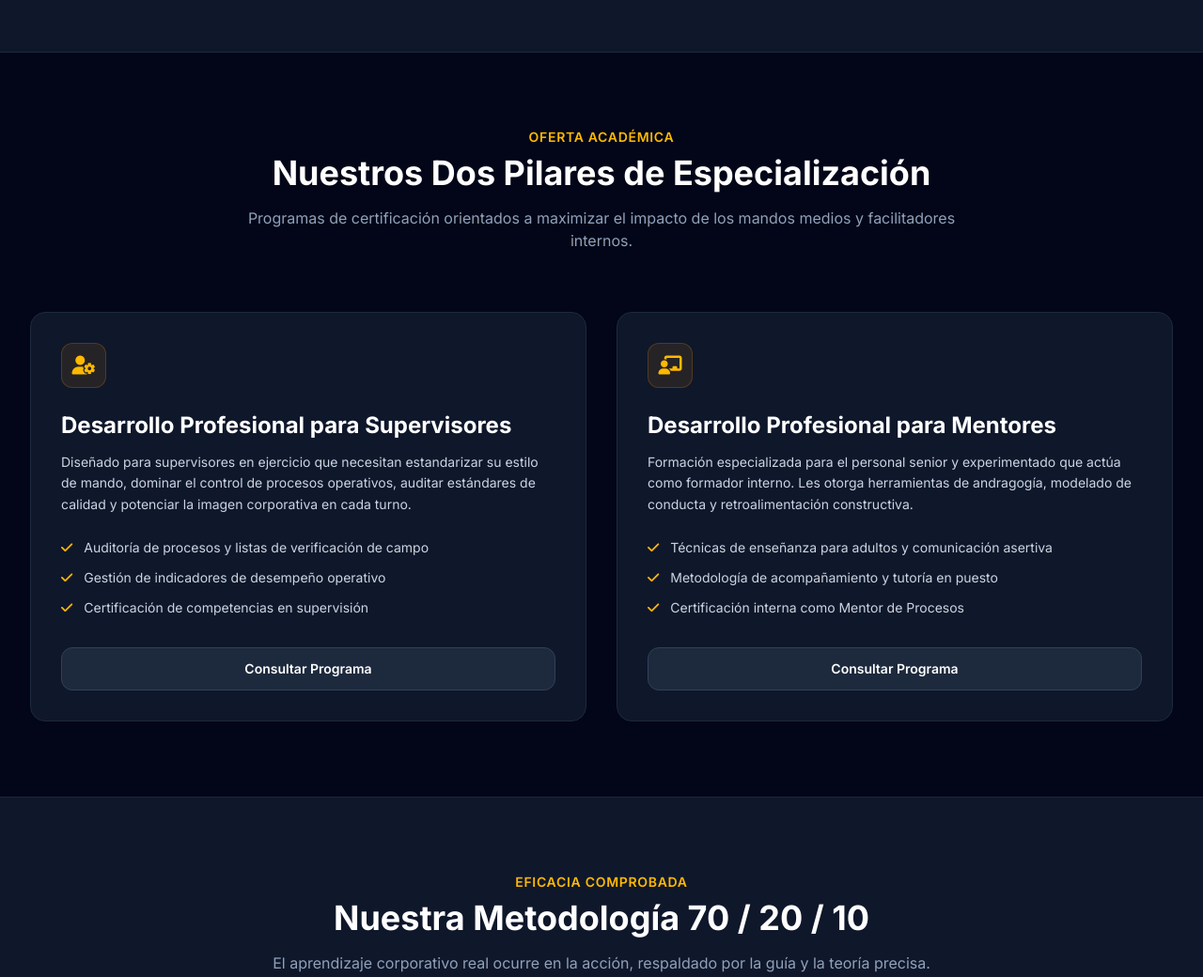
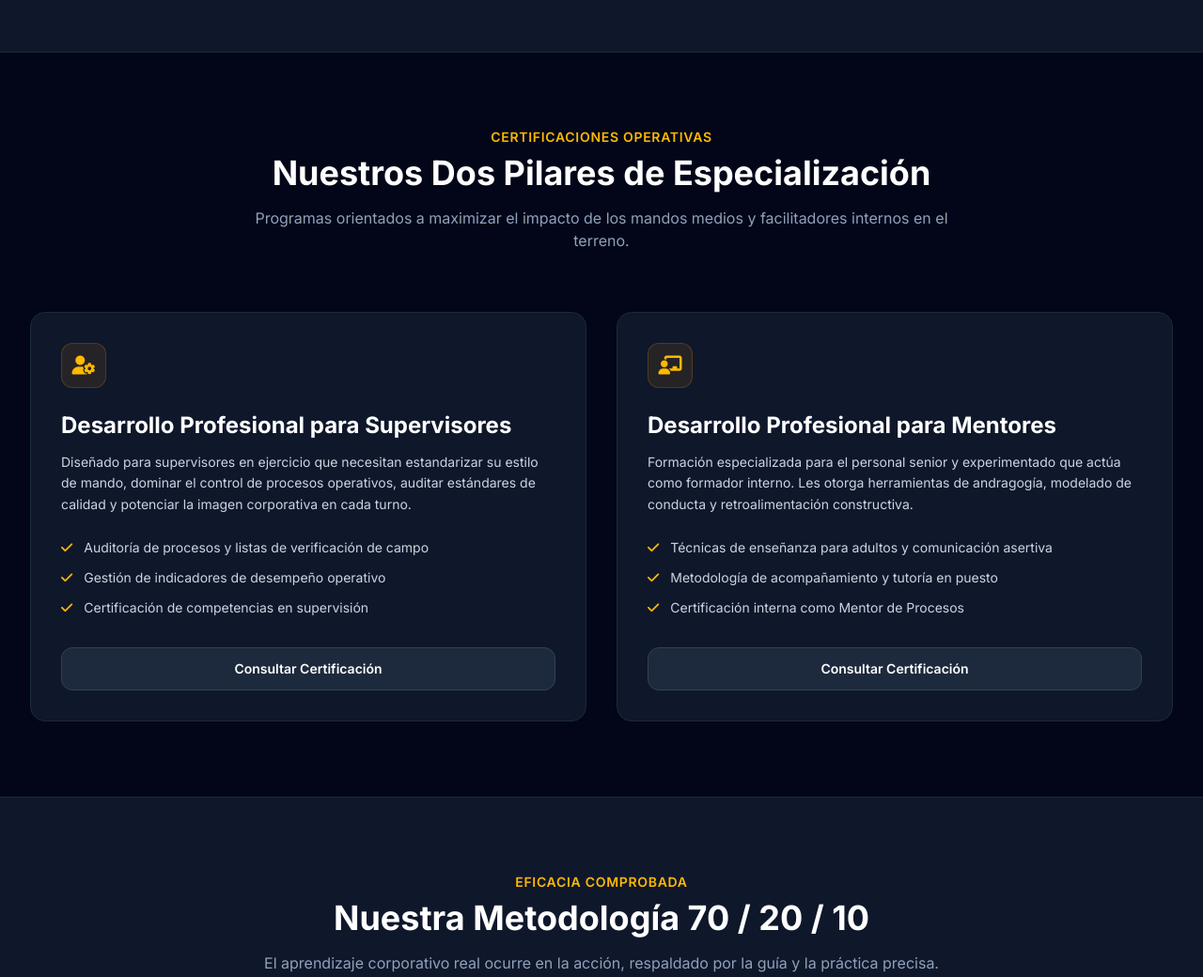
Before and after one commit to alexisconsultorpa-source/Web-capacitacionesalr, a plain HTML site: page index.html in a window 1280 px wide. Shown: the part 1420-2460 px from the top of the page at 94% size. Drawn offline with nearby package versions, Linux system fonts and the light colour scheme.

Commit message:
Update index.html

```diff
--- a/index.html
+++ b/index.html
@@ -55,7 +55,7 @@
                         <i class="fa-brands fa-whatsapp text-xl"></i> Hablar con un Asesor
                     </a>
                     <a href="#programas" class="w-full sm:w-auto bg-slate-800 hover:bg-slate-700 text-white font-semibold px-8 py-4 rounded-xl text-base transition-all border border-slate-700 flex items-center justify-center gap-2">
-                        Ver Programas Core <i class="fa-solid fa-arrow-down text-xs text-amber-400"></i>
+                        Ver Especializaciones <i class="fa-solid fa-arrow-down text-xs text-amber-400"></i>
                     </a>
                 </div>
             </div>
@@ -110,9 +110,9 @@
     <section id="programas" class="py-20 bg-slate-950">
         <div class="max-w-7xl mx-auto px-4 sm:px-6 lg:px-8">
             <div class="text-center max-w-3xl mx-auto mb-16">
-                <span class="text-amber-400 font-semibold text-sm uppercase tracking-wider block mb-2">Oferta Académica</span>
+                <span class="text-amber-400 font-semibold text-sm uppercase tracking-wider block mb-2">Certificaciones Operativas</span>
                 <h2 class="text-3xl sm:text-4xl font-bold text-white mb-4">Nuestros Dos Pilares de Especialización</h2>
-                <p class="text-slate-400">Programas de certificación orientados a maximizar el impacto de los mandos medios y facilitadores internos.</p>
+                <p class="text-slate-400">Programas orientados a maximizar el impacto de los mandos medios y facilitadores internos en el terreno.</p>
             </div>
 
             <div class="grid grid-cols-1 md:grid-cols-2 gap-8">
@@ -141,8 +141,8 @@
                             </div>
                         </div>
                     </div>
-                    <a href="https://wa.me/50762433224?text=Hola,%20deseo%20informaci%C3%B3n%20sobre%20el%20Programa%20de%20Supervisores." target="_blank" class="w-full bg-slate-800 hover:bg-amber-500 hover:text-slate-950 text-white font-semibold py-3 rounded-xl text-sm transition-all text-center border border-slate-700">
-                        Consultar Programa
+                    <a href="https://wa.me/50762433224?text=Hola,%20deseo%20informaci%C3%B3n%20sobre%20la%20Certificaci%C3%B3n%20para%20Supervisores." target="_blank" class="w-full bg-slate-800 hover:bg-amber-500 hover:text-slate-950 text-white font-semibold py-3 rounded-xl text-sm transition-all text-center border border-slate-700">
+                        Consultar Certificación
                     </a>
                 </div>
 
@@ -171,8 +171,8 @@
                             </div>
                         </div>
                     </div>
-                    <a href="https://wa.me/50762433224?text=Hola,%20deseo%20informaci%C3%B3n%20sobre%20el%20Programa%20de%20Mentores." target="_blank" class="w-full bg-slate-800 hover:bg-amber-500 hover:text-slate-950 text-white font-semibold py-3 rounded-xl text-sm transition-all text-center border border-slate-700">
-                        Consultar Programa
+                    <a href="https://wa.me/50762433224?text=Hola,%20deseo%20informaci%C3%B3n%20sobre%20la%20Certificaci%C3%B3n%20para%20Mentores." target="_blank" class="w-full bg-slate-800 hover:bg-amber-500 hover:text-slate-950 text-white font-semibold py-3 rounded-xl text-sm transition-all text-center border border-slate-700">
+                        Consultar Certificación
                     </a>
                 </div>
             </div>
@@ -185,7 +185,7 @@
             <div class="text-center max-w-3xl mx-auto mb-16">
                 <span class="text-amber-400 font-semibold text-sm uppercase tracking-wider block mb-2">Eficacia Comprobada</span>
                 <h2 class="text-3xl sm:text-4xl font-bold text-white mb-4">Nuestra Metodología 70 / 20 / 10</h2>
-                <p class="text-slate-400">El aprendizaje corporativo real ocurre en la acción, respaldado por la guía y la teoría precisa.</p>
+                <p class="text-slate-400">El aprendizaje corporativo real ocurre en la acción, respaldado por la guía y la práctica precisa.</p>
             </div>
 
             <div class="grid grid-cols-1 md:grid-cols-3 gap-8">
```
